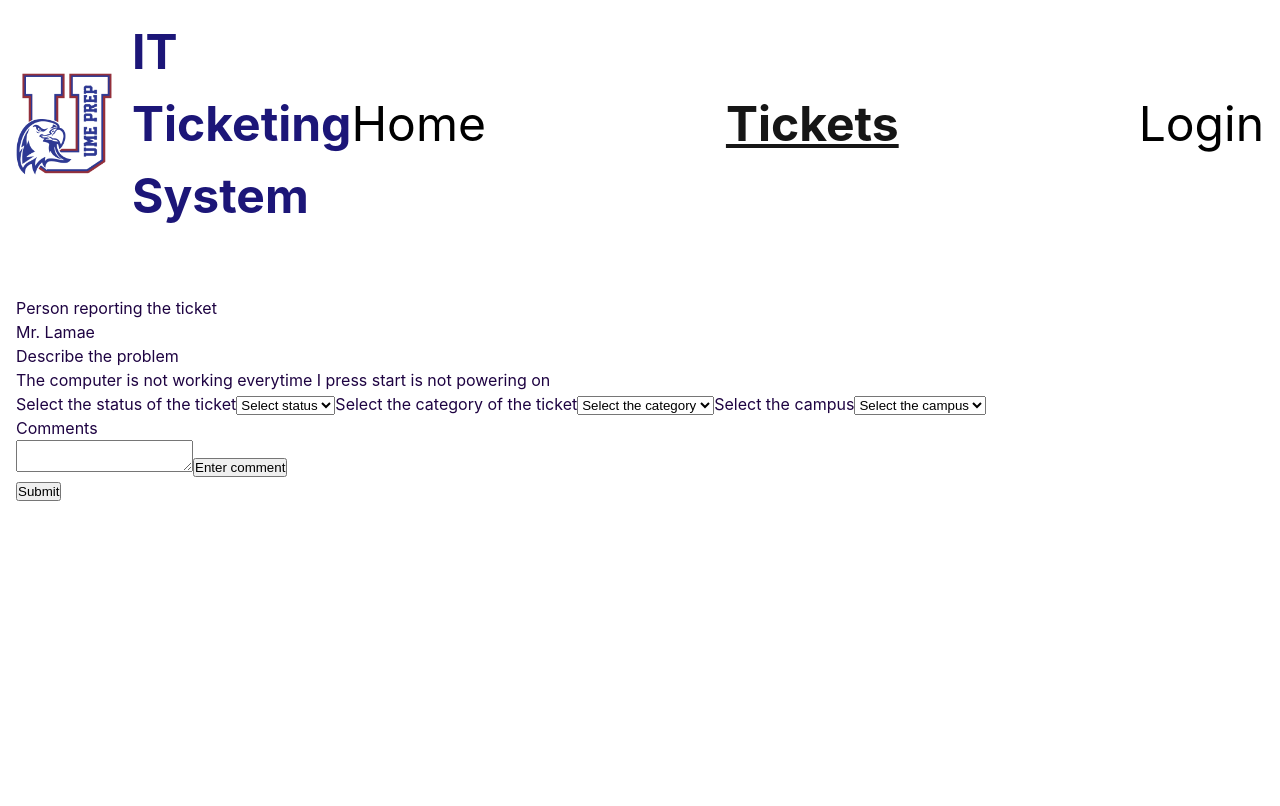
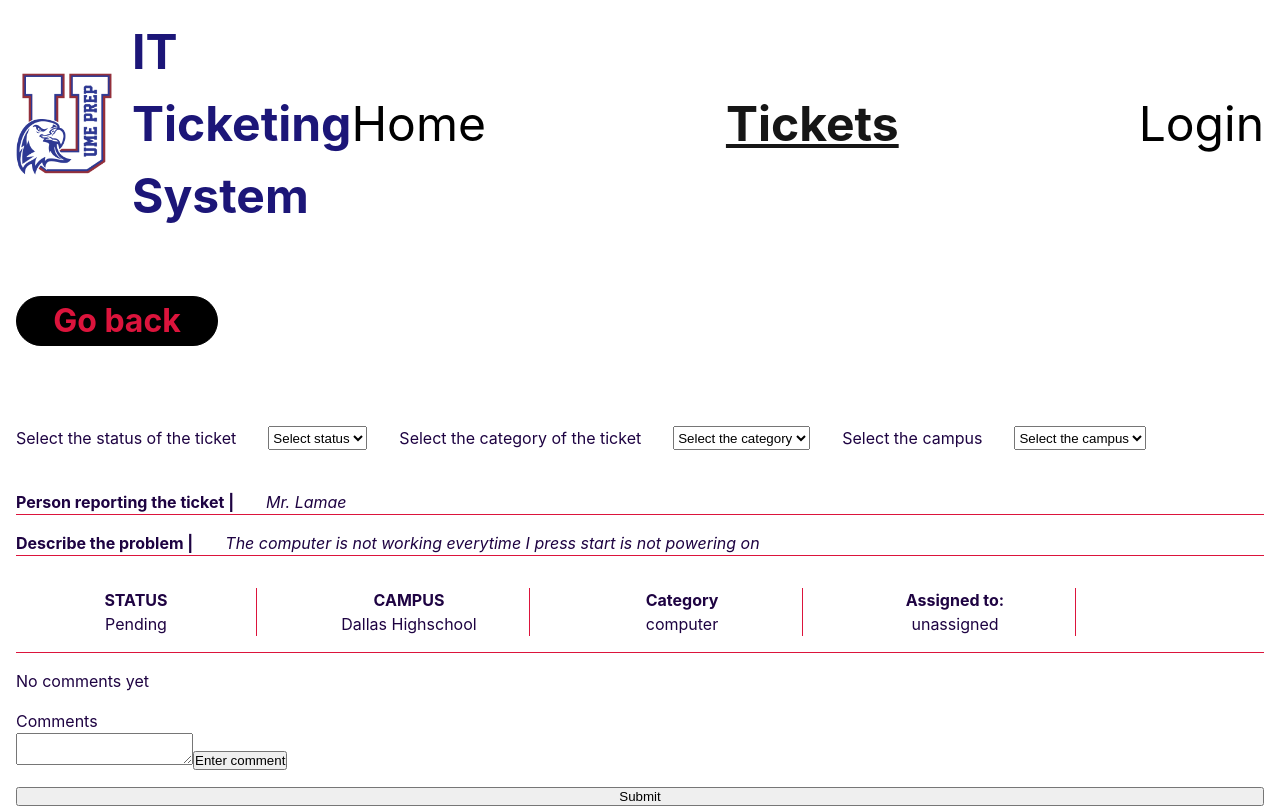
Before and after one commit to jbarriguete86/UME-IT-ticketing-system, a React (Vite) app in the folder IT ticketing system/: page /tickets/1 in a window 1280 px wide. Built offline with nearby package versions, Linux system fonts and the light colour scheme.

Commit message:
update
edit the ticket component and make the comment functionality

```diff
--- a/IT ticketing system/src/components/Ticket.jsx
+++ b/IT ticketing system/src/components/Ticket.jsx
@@ -1,5 +1,5 @@
 import React, {useState, useEffect} from "react"
-import { useParams } from "react-router-dom"
+import { useParams, NavLink } from "react-router-dom"
 import styles from "./components.module.css"
 import { dat } from "../configuration.js"
 
@@ -9,7 +9,8 @@ export default function Ticket(){
         status:"",
         assigned:"",
         category:"",
-        campus:""
+        campus:"",
+        comment:""
 
     })
     const [comment, setComment]=useState([])
@@ -32,27 +33,46 @@ export default function Ticket(){
     function submitComment(e){
         e.preventDefault()
         const user= "Jose Barriguete Ramos"
-        const comment = e.value
-        console.log(comment)
-        setComment(prevComments => [...prevComments, {user: user, comment: comment}])
-        e.value= ""
+        setComment(prevComments => [...prevComments, {user: user, comment: formData.comment}])
+        setFormData(prevFormData=>({
+            ...prevFormData,
+            comment:""
+        }))
 
 
     }
 
-    console.log(comment)
+    function getLocationName(location) {
+        const locationMap = {
+            dallasHighschool: "Dallas Highschool",
+            dallasJuniorHigh: "Dallas Junior High",
+            dallasElementary: "Dallas Elementary",
+            duncanville: "Duncanville",
+            mansfield: "Mansfield"
+        };
+        return locationMap[location] || "Unknown";
+    }
+
+    const commentsEl = data && data.comments.map(element=>{
+        return (
+            <div key={element.key} className={styles.comment_container}>
+                <div>
+                    <h3>User</h3>
+                    <p>{element.user}</p>
+                </div>
+                <div>
+                    <h3>Comment</h3>
+                    <p>{element.comment}</p>
+                </div>
+                <p><span>Submitted on: </span>{element.date}</p>
+            </div>
+        )
+    })
 
     return data && (
-        <div className={styles.ticket_container}>
-                    <div>
-                        <p>Person reporting the ticket</p>
-                        <p>{data.personReporting}</p>
-                    </div>
-                    <div>
-                        <p>Describe the problem</p>
-                        <p>{data.description}</p>
-                    </div>
-                    <div>
+        <div className={styles.ticket_section}>
+                <NavLink to="/tickets">Go back</NavLink>
+                <div className={styles.ticket_editing}>
                         <label htmlFor="status">Select the status of the ticket</label>
                         <select
                         id="status"
@@ -68,7 +88,7 @@ export default function Ticket(){
                         <label htmlFor="category">Select the category of the ticket</label>
                         <select
                         id="category"
-                        value={FormData.category}
+                        value={formData.category}
                         name="category"
                         onChange={handleChange}
                         >
@@ -83,7 +103,7 @@ export default function Ticket(){
                         <label htmlFor="campus">Select the campus</label>
                         <select
                         id="campus"
-                        value={FormData.campus}
+                        value={formData.campus}
                         name="campus"
                         onChange={handleChange}
                         >
@@ -95,12 +115,49 @@ export default function Ticket(){
                             <option value="mansfield">Mansfield</option>
                         </select>
                     </div>
+                    <div className={styles.ticket_info}>
+                        <p>Person reporting the ticket |</p>
+                        <p>{data.personReporting}</p>
+                    </div>
+                    <div className={styles.ticket_info}>
+                        <p>Describe the problem |</p>
+                        <p>{data.description}</p>
+                    </div>
+
+                    <div className={styles.ticket_info}>
+                        <div>
+                            <p>STATUS</p>
+                            <p>{data.isSolved ? "Closed" : "Pending"}</p>
+                        </div>
+
+                        <div>
+                            <p>CAMPUS</p>
+                            <p>{getLocationName(data.location)}</p>
+                        </div>
+                        <div>
+                            <p>Category</p>
+                            <p>{data.category}</p>
+                        </div>
+                        <div>
+                            <p>Assigned to:</p>
+                            <p>{data.isAssigned ? data.personAssigned : "unassigned"}</p>
+                        </div>
+                    </div>
+                    <div className={styles.comments_container}>
+                        {data.comments.length > 0 ? commentsEl : "No comments yet"}
+                    </div>
                     <div>
                         <p>Comments</p>
-                        <textarea name="comment" id="comment"></textarea>
+                        <textarea
+                        name="comment"
+                        id="comment"
+                        value={formData.comment}
+                        onChange={handleChange}/>
                         <button className={styles.submitComment} onClick={submitComment}>Enter comment</button>
                     </div>
+
                     <button className={styles.submit_btn}>Submit</button>
+
                 </div>
     )
 }
--- a/IT ticketing system/src/components/components.module.css
+++ b/IT ticketing system/src/components/components.module.css
@@ -32,4 +32,69 @@ header{
     color: #1C1678;
 }
 
-/* TYPE CONTAINER COMPONENT */
+/* TICKET CONTAINER COMPONENT */
+
+.ticket_section,
+.ticket_info,
+.ticket_editing,
+.comments_container,
+.comment_container{
+    display: flex;
+}
+
+
+.ticket_section,
+.comments_container,
+.comment_container{
+    flex-direction: column;
+}
+
+.ticket_section{
+    gap: 1em;
+}
+
+.ticket_section > a {
+    width: 200px;
+    cursor: pointer;
+    text-decoration: none;
+    font-size: 2rem;
+    font-weight: bold;
+    color:crimson;
+    margin-bottom: 2em;
+    border: 1px solid black;
+    text-align: center;
+    border-radius: 34px;
+    background-color: black;
+}
+
+.ticket_editing{
+    gap: 2em;
+    margin-bottom: 24px;;
+}
+
+
+.ticket_info{
+    gap: 2em;
+    border-bottom: 1px solid crimson;
+}
+
+.ticket_info > p:first-child,
+.ticket_info > div > p:first-child {
+    font-weight: bold;
+    /* margin-right: 2em; */
+}
+
+.ticket_info > p:last-child {
+    font-style: italic;
+}
+
+.ticket_info > div {
+    margin: 1em 0;
+    display: flex;
+    flex-direction: column;
+    width: 15em;
+    align-items: center;
+    border-right: 1px double crimson;
+
+
+}
--- a/IT ticketing system/src/configuration.js
+++ b/IT ticketing system/src/configuration.js
@@ -50,6 +50,10 @@ export const dat = [
     personAssigned:"Jose Barriguete",
     isSolved: true,
     dateClosed:"05/06/2024",
-    comments:[{user:"Jose Barriguete", comment:"Reset the laptop and it worked again, I send the email closing the ticket on may 6th, 2024"}]
+    comments:[
+        {key:"dfer3", user:"Landy Williams", comment:"I talked to the teacher and ask her to reset the laptop, but that didn't work", date:"may 2nd, 2024"},
+        {key:"dfer4",user:"Jose Barriguete", comment:"I sent an email to the teacher, will visit the campus on may 6th, to troubleshoot on premises", date:"may 4th, 2024"},
+        {key:"dfer5", user:"Jose Barriguete", comment:"Reset the laptop and it worked again, I send the email closing the ticket on may 6th, 2024", date:"may 6th,2024"}
+    ]
 }
 ]
```
